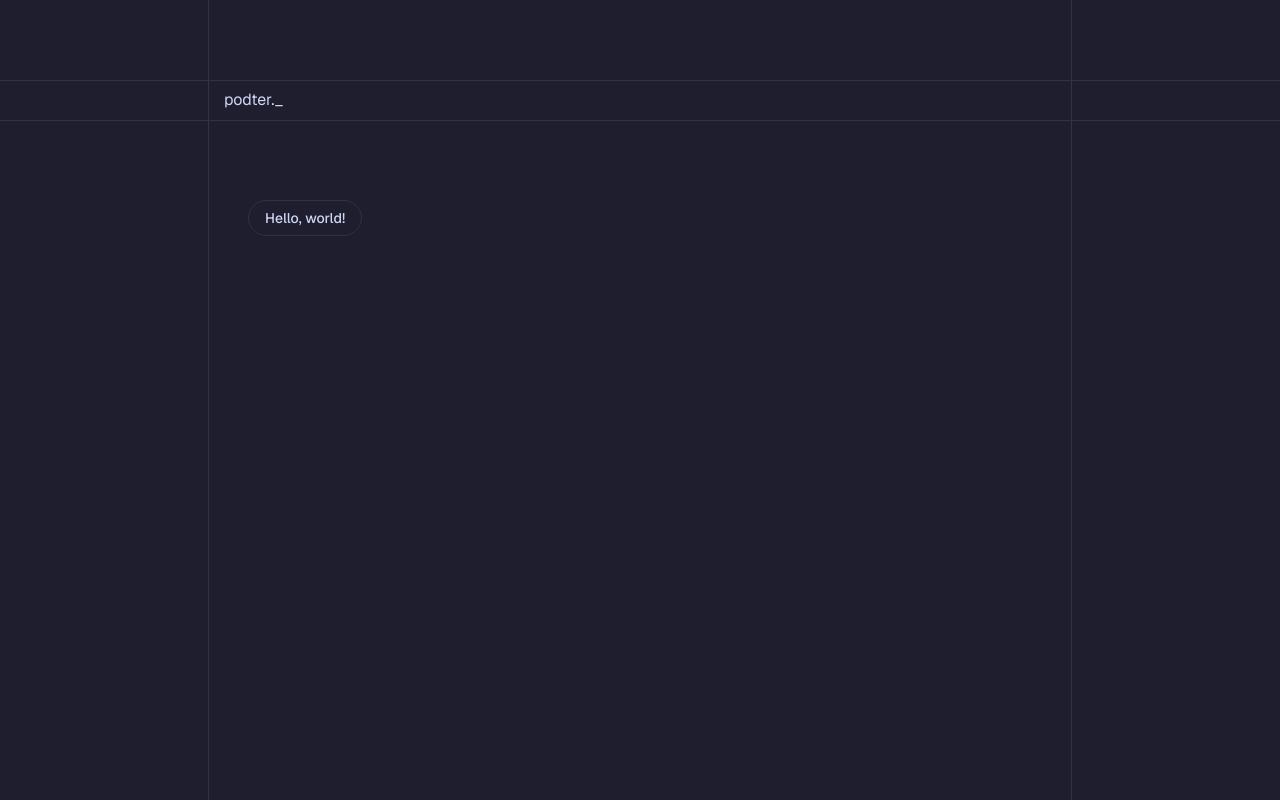
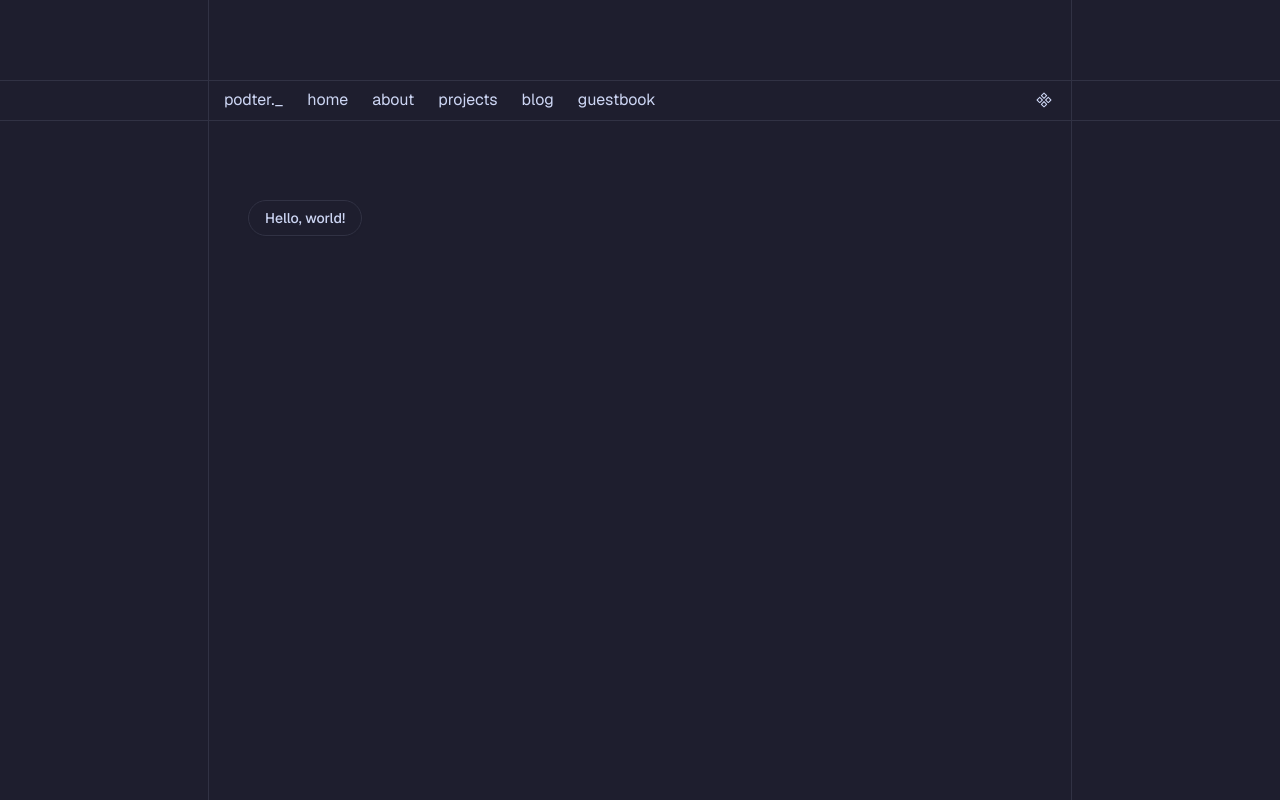
Before and after one commit to Podter/podter-website-old, a Next.js app: page / in a window 1280 px wide. Built offline with nearby package versions, Linux system fonts and the light colour scheme.

Commit message:
Update navbar.tsx

```diff
--- a/app/_components/navbar.tsx
+++ b/app/_components/navbar.tsx
@@ -1,7 +1,24 @@
+import Link from "next/link";
+import { Component1Icon } from "@radix-ui/react-icons";
+
+import { Button } from "~/components/ui/button";
+
 export default function Navbar() {
   return (
     <header className="mb-10 mt-6 flex h-10 w-full items-center justify-between px-4 md:my-20">
-      podter._
+      <div className="flex h-full items-center">
+        <nav className="flex h-full items-center gap-6">
+          <Link href="/">podter._</Link>
+          <Link href="/">home</Link>
+          <Link href="/">about</Link>
+          <Link href="/">projects</Link>
+          <Link href="/">blog</Link>
+          <Link href="/">guestbook</Link>
+        </nav>
+      </div>
+      <Button size="icon" className="h-6 w-6" variant="ghost">
+        <Component1Icon className="h-4 w-4" width={16} height={16} />
+      </Button>
     </header>
   );
 }
```
